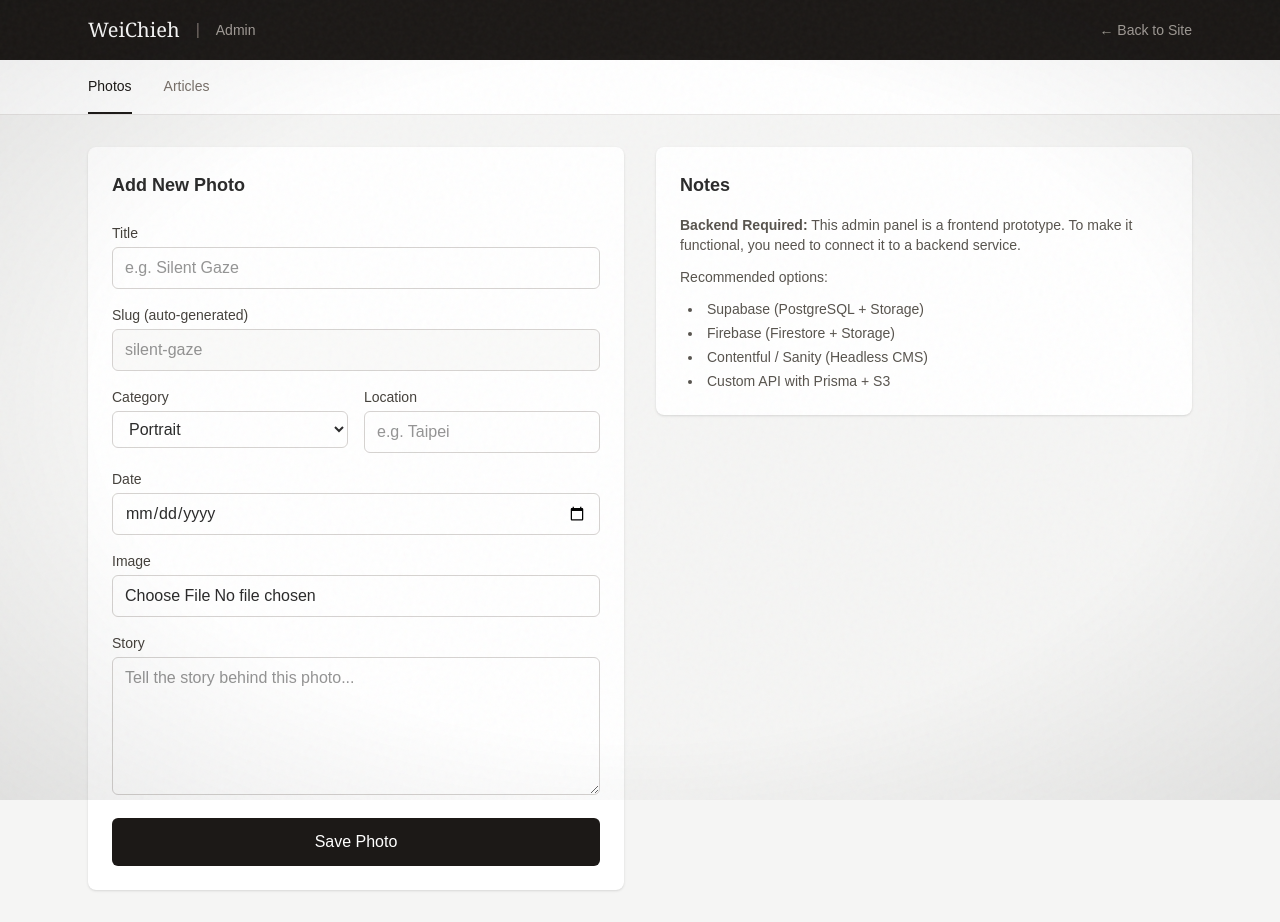
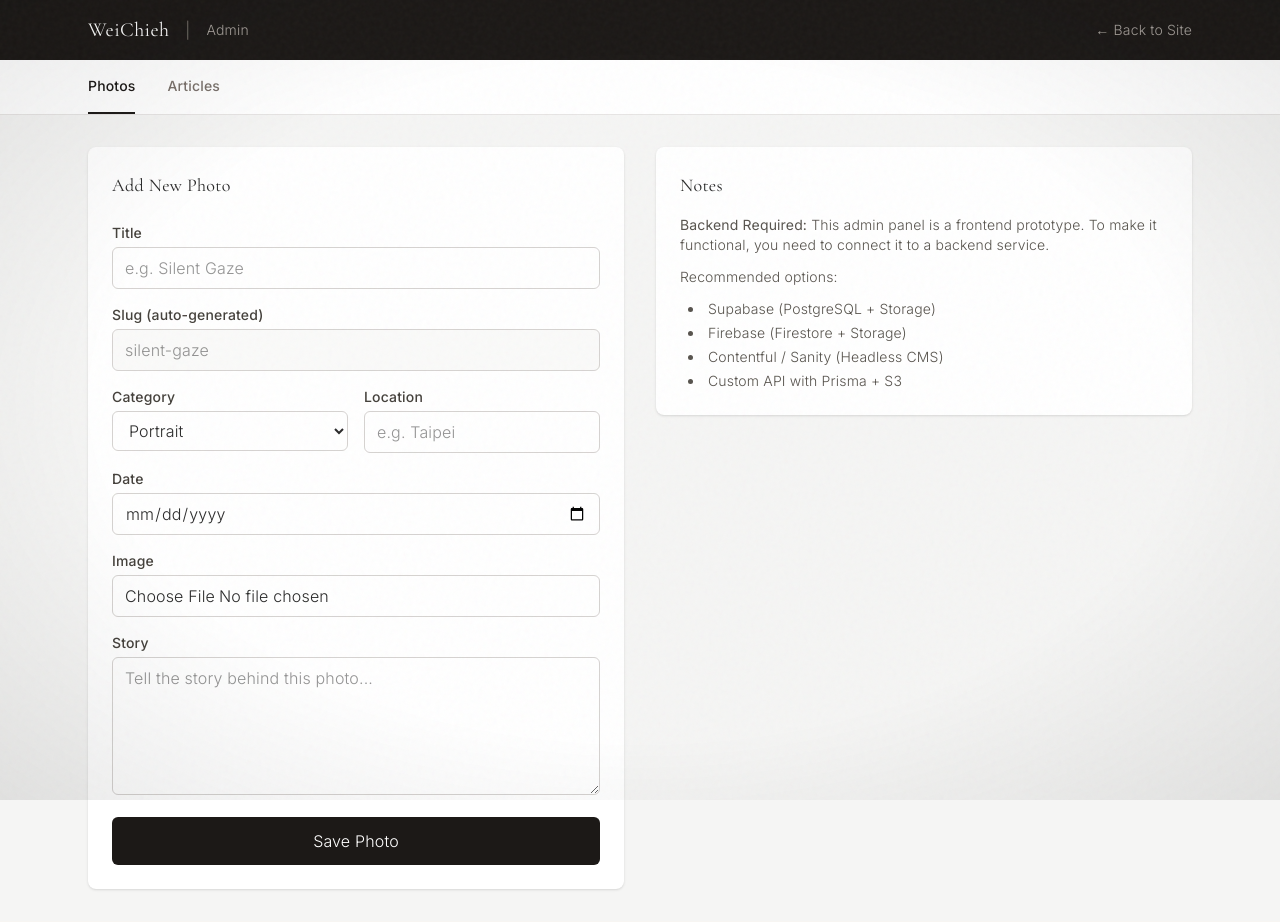
Before and after one commit to kewos554321/weichieh-photography-blog, a Next.js app: page /admin in a window 1280 px wide. Built offline with nearby package versions, Linux system fonts and the light colour scheme.

Commit message:
style: Revamp typography and design elements in CLAUDE.md and CSS files for a cinematic aesthetic

```diff
--- a/src/app/globals.css
+++ b/src/app/globals.css
@@ -10,14 +10,24 @@
 @theme inline {
   --color-background: var(--background);
   --color-foreground: var(--foreground);
-  --font-sans: var(--font-geist-sans);
-  --font-mono: var(--font-geist-mono);
+  --font-sans: var(--font-sans), var(--font-sans-tc), "Helvetica Neue", sans-serif;
+  --font-serif: var(--font-serif), var(--font-serif-tc), "Georgia", serif;
 }
 
 body {
   background: var(--background);
   color: var(--foreground);
-  font-family: Arial, Helvetica, sans-serif;
+  font-family: var(--font-sans), var(--font-sans-tc), "Helvetica Neue", -apple-system, sans-serif;
+  font-weight: 300;
+  letter-spacing: 0.01em;
+}
+
+/* Elegant serif for headings */
+h1, h2, h3, h4, h5, h6,
+.font-serif {
+  font-family: var(--font-serif), var(--font-serif-tc), "Georgia", serif;
+  font-weight: 400;
+  letter-spacing: 0.02em;
 }
 
 /* Film grain overlay */
--- a/src/app/layout.tsx
+++ b/src/app/layout.tsx
@@ -1,15 +1,34 @@
 import type { Metadata } from "next";
-import { Geist, Geist_Mono } from "next/font/google";
+import { Cormorant_Garamond, Inter, Noto_Serif_TC, Noto_Sans_TC } from "next/font/google";
 import "./globals.css";
 
-const geistSans = Geist({
-  variable: "--font-geist-sans",
+// English fonts
+const cormorant = Cormorant_Garamond({
+  variable: "--font-serif",
   subsets: ["latin"],
+  weight: ["300", "400", "500", "600"],
+  display: "swap",
 });
 
-const geistMono = Geist_Mono({
-  variable: "--font-geist-mono",
+const inter = Inter({
+  variable: "--font-sans",
   subsets: ["latin"],
+  display: "swap",
+});
+
+// Chinese fonts - 思源宋體 & 思源黑體
+const notoSerifTC = Noto_Serif_TC({
+  variable: "--font-serif-tc",
+  subsets: ["latin"],
+  weight: ["400", "500", "600", "700"],
+  display: "swap",
+});
+
+const notoSansTC = Noto_Sans_TC({
+  variable: "--font-sans-tc",
+  subsets: ["latin"],
+  weight: ["300", "400", "500", "700"],
+  display: "swap",
 });
 
 export const metadata: Metadata = {
@@ -25,7 +44,7 @@ export default function RootLayout({
   return (
     <html lang="zh-TW">
       <body
-        className={`${geistSans.variable} ${geistMono.variable} antialiased bg-[#f7f5f2] text-stone-800 min-h-screen flex flex-col`}
+        className={`${cormorant.variable} ${inter.variable} ${notoSerifTC.variable} ${notoSansTC.variable} antialiased bg-[#f7f5f2] text-stone-800 min-h-screen flex flex-col`}
       >
         {/* Cinematic overlays */}
         <div className="vignette" />
--- a/src/components/Header.tsx
+++ b/src/components/Header.tsx
@@ -16,10 +16,10 @@ export default function Header() {
   return (
     <header className="fixed top-0 left-0 right-0 z-50 bg-[#f7f5f2]/90 backdrop-blur-md border-b border-stone-200/50">
       <nav className="max-w-7xl mx-auto px-4 md:px-6 py-4 flex items-center justify-between">
-        <Link href="/" className="font-serif text-xl md:text-2xl tracking-wider text-stone-700">
+        <Link href="/" className="font-serif text-xl md:text-2xl tracking-[0.15em] text-stone-700 font-light">
           WeiChieh
         </Link>
-        <div className="flex gap-4 md:gap-8 text-sm tracking-widest uppercase text-stone-400">
+        <div className="flex gap-4 md:gap-8 text-xs tracking-[0.2em] uppercase text-stone-400 font-light">
           <Link
             href="/"
             className={isActive("/") ? "text-[#5a8a87]" : "hover:text-[#5a8a87] transition-colors duration-500"}
```
Also changed, not shown: 1 other file (tests, documents, lock files or other folders).
